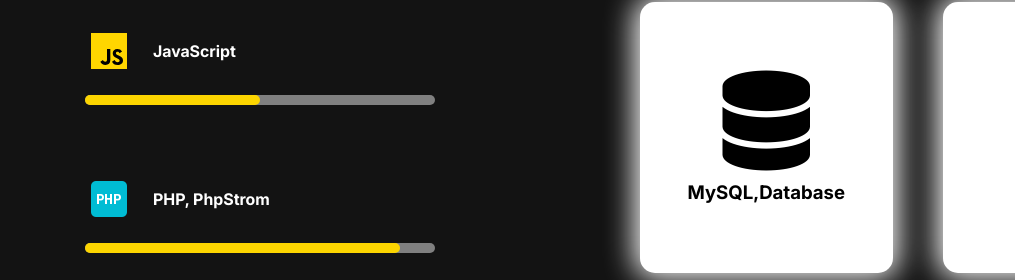
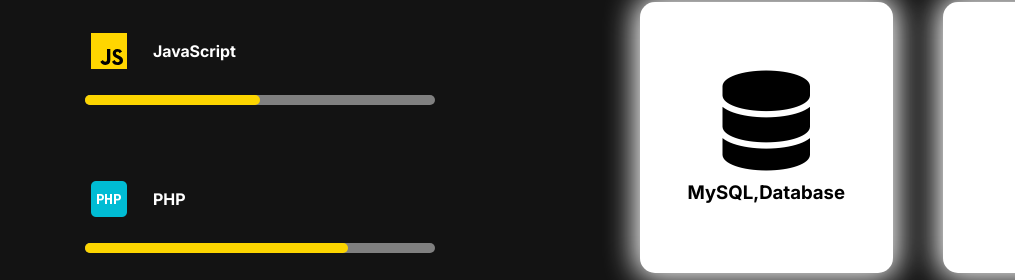
Before and after one commit to xolyigitov/grPortfolio11, a website: page index.html in a window 1280 px wide. Shown: the part 3331-3611 px from the top of the page, 0-1015 px from the left. Drawn offline with nearby package versions, Linux system fonts and the light colour scheme; files whose address does not match are found by name.

Commit message:
edited css html

```diff
--- a/index.html
+++ b/index.html
@@ -151,7 +151,7 @@
                     <div class="main-skills__items">
                         <div class="main-skill__container">
                             <img src="./images/php-icon.png" alt="">
-                            <p class="main-skills__name">PHP, PhpStrom</p>
+                            <p class="main-skills__name">PHP</p>
                         </div>
                         <div class="main-skills__line">
                             <div class="main-skills__line-second3"></div>
--- a/style/main/skills.css
+++ b/style/main/skills.css
@@ -76,7 +76,7 @@
     border-radius: 50px;
 }
 .main-skills__line-second3{
-    width: 90%;
+    width: 75%;
     height: 10px;
     background-color: var(--Yellow);
     border-radius: 50px;
```
